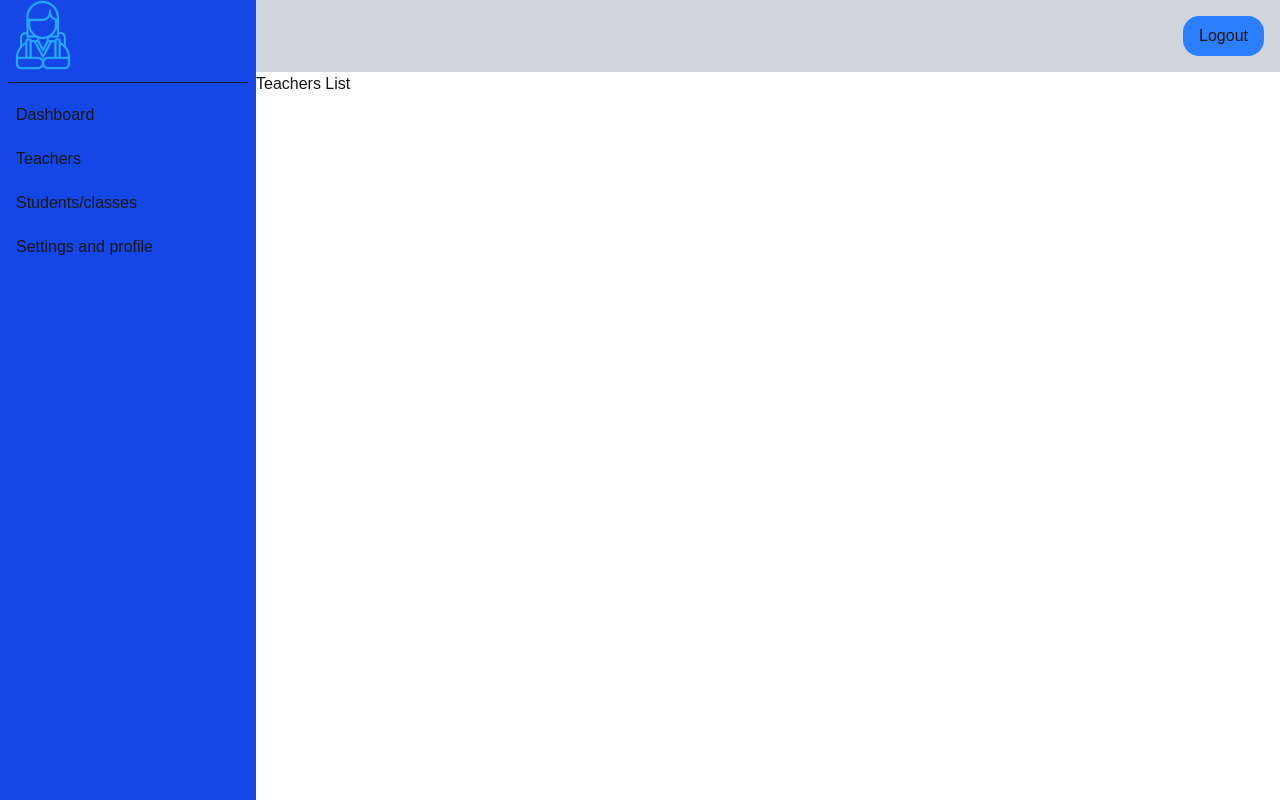
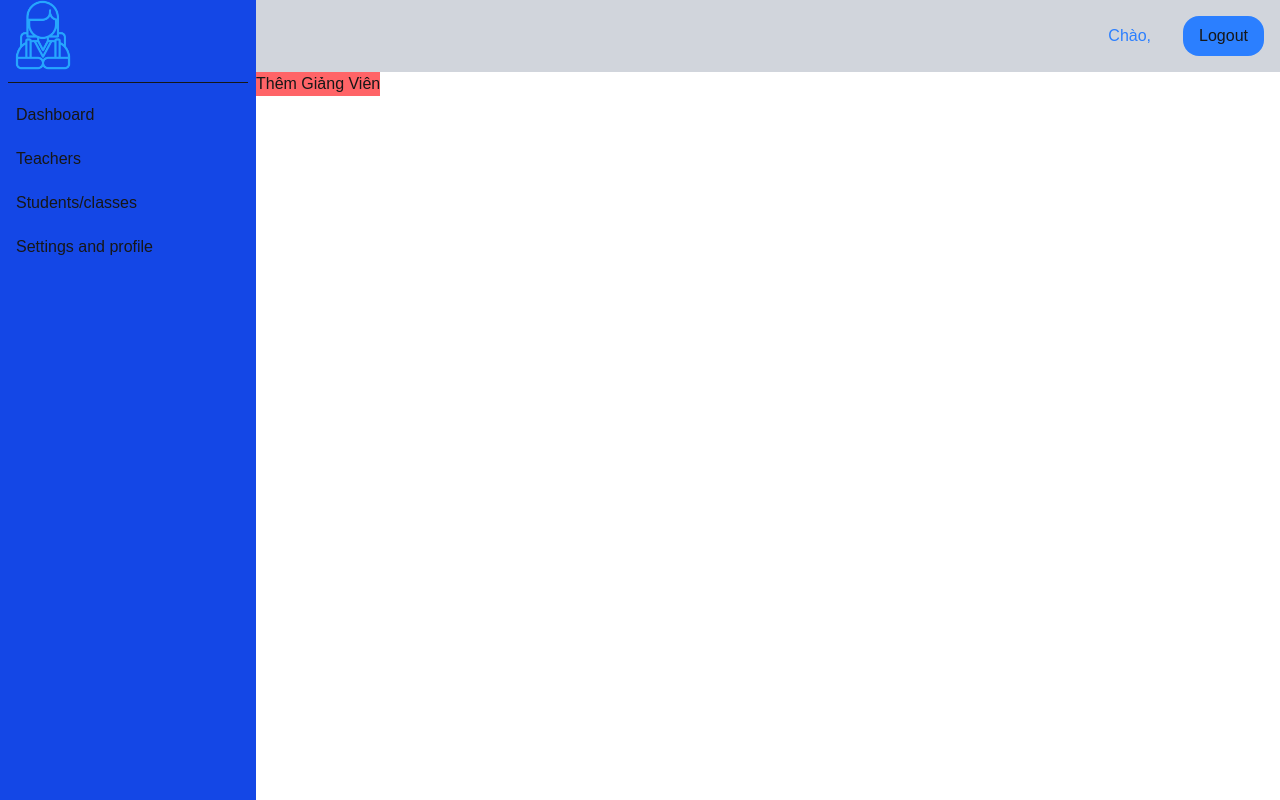
Before and after one commit to LyThaiBao/SMSTeam, a Next.js app: page /admin/teachers in a window 1280 px wide. Built offline with nearby package versions, Linux system fonts and the light colour scheme; some icons are missing.

Commit message:
built dashboard admin

```diff
--- a/src/app/(auth)/login/_components/LoginForm.tsx
+++ b/src/app/(auth)/login/_components/LoginForm.tsx
@@ -14,6 +14,7 @@ export default function LoginForm() {
     formState: { errors, isSubmitting },
     handleSubmit,
     reset,
+    resetField,
   } = useForm({
     resolver: zodResolver(LoginSchemas),
     defaultValues: { username: "", password: "" },
@@ -23,6 +24,8 @@ export default function LoginForm() {
   async function onSubmit(data: LoginType) {
     try {
       const response = await login(data);
+      const username = response.username;
+      localStorage.setItem("username", username);
       const role = response.role;
       console.log("Login Role>>>", role);
       router.push(`${role}`);
@@ -87,7 +90,10 @@ export default function LoginForm() {
           </button>
           <button
             type="button"
-            onClick={() => reset()}
+            onClick={() => {
+              resetField("username");
+              resetField("password");
+            }}
             className="p-2 bg-red-400 rounded-xl cursor-pointer active:scale-95 active:bg-red-600 "
           >
             Xóa Tất Cả
--- a/src/app/(dashboard)/_components/Headers.tsx
+++ b/src/app/(dashboard)/_components/Headers.tsx
@@ -20,10 +20,12 @@ export default function HeaderAdmin() {
   // if (errors) {
   //   return <div>Logout Faild</div>;
   // }
+  const username = localStorage.getItem("username");
   return (
     <div className="flex items-center">
+      <div className="mr-4 text-blue-500">Chào, {username}</div>
       <span className="mr-4 cursor-pointer text-xl">
-        <i className="fa-regular fa-bell"></i>
+        <i className="fa-regular fa-bell text-amber-200"></i>
       </span>
       <button
         onClick={() => onLogout()}
--- /dev/null
+++ b/src/app/(dashboard)/admin/_components/MetricsCardList.tsx
@@ -0,0 +1,14 @@
+import MetricsCard, { MetricsCardType } from "./MetricsCard";
+
+export interface MetricsCardListType {
+  cards: MetricsCardType[];
+}
+export default function MetricsCardList({ cards }: MetricsCardListType) {
+  return (
+    <div className="p-5 flex gap-5 flex-col flex-wrap items-center lg:flex-row">
+      {cards.map((c) => (
+        <MetricsCard key={c.id} {...c} />
+      ))}
+    </div>
+  );
+}
--- /dev/null
+++ b/src/app/(dashboard)/admin/_components/Option.tsx
@@ -0,0 +1,18 @@
+export interface OptionType {
+  id: string | number;
+  label: string;
+  action: () => void;
+}
+export default function Option({ label, action }: OptionType) {
+  return (
+    <button
+      type="button"
+      className="bg-red-400"
+      onClick={() => {
+        action();
+      }}
+    >
+      {label}
+    </button>
+  );
+}
--- /dev/null
+++ b/src/app/(dashboard)/admin/_components/OptionList.tsx
@@ -0,0 +1,14 @@
+import Option, { OptionType } from "./Option";
+
+export interface OptionListType {
+  options: OptionType[];
+}
+export default function OptionList({ options }: OptionListType) {
+  return (
+    <ul>
+      {options.map((o) => (
+        <Option key={o.id} {...o} />
+      ))}
+    </ul>
+  );
+}
--- a/src/app/(dashboard)/admin/page.tsx
+++ b/src/app/(dashboard)/admin/page.tsx
@@ -1,3 +1,43 @@
+import MetricsCard, { MetricsCardType } from "./_components/MetricsCard";
+import MetricsCardList from "./_components/MetricsCardList";
+
 export default function DashBoard() {
-  return <div>DASHBOARD</div>;
+  // fetch data here
+  const metricsData: MetricsCardType[] = [
+    {
+      id: 1,
+      imgSource: "/imgs/student.svg",
+      title: "Số Lượng Học Viên",
+      metrics: 4343,
+    },
+    {
+      id: 2,
+      imgSource: "/imgs/student.svg",
+      title: "Số Lượng Học Viên",
+      metrics: 4343,
+    },
+    {
+      id: 3,
+      imgSource: "/imgs/student.svg",
+      title: "Số Lượng Học Viên",
+      metrics: 4343,
+    },
+    {
+      id: 4,
+      imgSource: "/imgs/student.svg",
+      title: "Số Lượng Học Viên",
+      metrics: 4343,
+    },
+    {
+      id: 5,
+      imgSource: "/imgs/student.svg",
+      title: "Số Lượng Học Viên",
+      metrics: 4343,
+    },
+  ];
+  return (
+    <div className="flex justify-center">
+      <MetricsCardList cards={metricsData} />
+    </div>
+  );
 }
--- a/src/app/(dashboard)/admin/teachers/page.tsx
+++ b/src/app/(dashboard)/admin/teachers/page.tsx
@@ -1,3 +1,21 @@
-export default function TeachersList() {
-  return <div>Teachers List</div>;
+"use client";
+import { useRouter } from "next/navigation";
+import { OptionType } from "../_components/Option";
+import OptionList, { OptionListType } from "../_components/OptionList";
+
+export default function TeacherPage() {
+  const router = useRouter();
+  const goToTeachers = (): void => {
+    console.log("ADD");
+    router.push("teachers");
+    // doi lai thanh show modal
+  };
+  const dataOption: OptionType[] = [
+    { id: 1, action: goToTeachers, label: "Thêm Giảng Viên" },
+  ];
+  return (
+    <div>
+      <OptionList options={dataOption} />
+    </div>
+  );
 }
--- a/src/app/apis/auth/route.ts
+++ b/src/app/apis/auth/route.ts
@@ -20,7 +20,7 @@ export async function POST(request: Request) {
   //   }
 
   return NextResponse.json(
-    { message: "Login Success", role: "admin" },
+    { message: "Login Success", role: "admin", username: "Ly Thai Bao" },
     { status: 200 },
   );
 }
--- a/src/types/auth.ts
+++ b/src/types/auth.ts
@@ -10,4 +10,4 @@ export const LoginSchemas = z.object({
 
 export type LoginType = z.infer<typeof LoginSchemas>;
 
-export type LoginResponse = { message: string; role: string };
+export type LoginResponse = { message: string; role: string; username: string };
```
Also changed, not shown: src/app/(dashboard)/admin/_components/MetricsCard.tsx (added, +28 -0 lines), public/imgs/student.svg (added).
